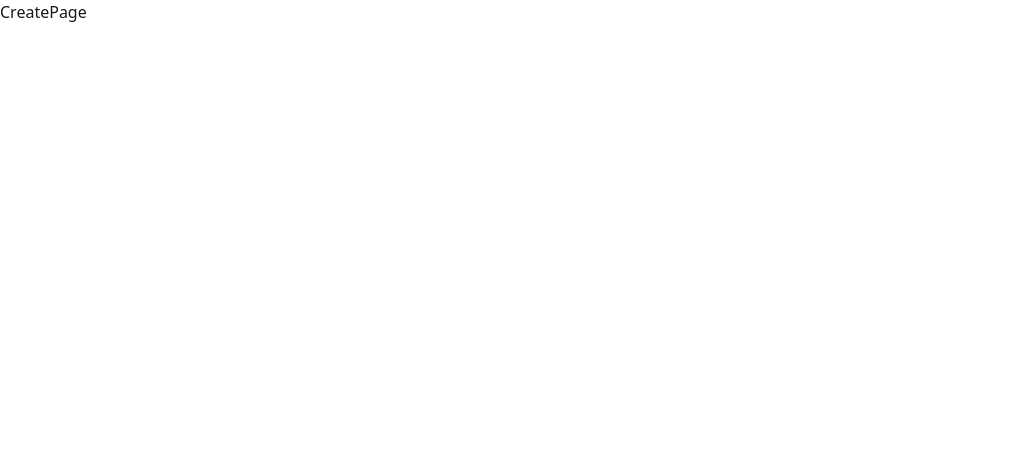
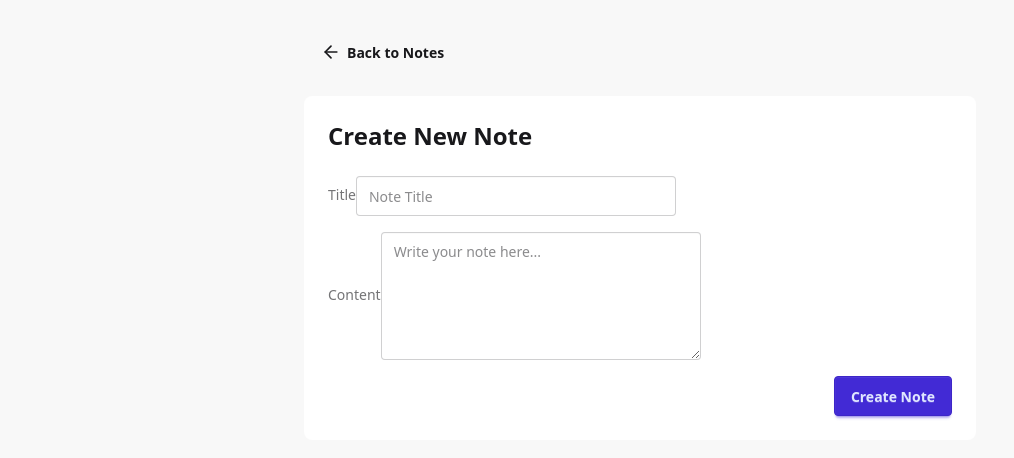
Before and after one commit to Maylon-tech/Think-Board, a React app in the folder frontend/: page /create in a window 1280 px wide. Shown: the top 458 px of the page, without its empty margins (0-1014 px from the left). Built offline with nearby package versions, Linux system fonts and the light colour scheme; the HTML template or start-up script is replaced by a standard one.

Commit message:
start create add note page

```diff
--- a/frontend/src/App.jsx
+++ b/frontend/src/App.jsx
@@ -7,7 +7,8 @@
 function App() {
 
   return (
-    <div data-theme="forest">
+    <div classsName="relative w-full h-full">
+      <div className="absolute inset-0 z-0 h-full w-full items-center px-5 py-24 [background:radial-gradient(125%_125_at_50%_10%,#000_60%,#00ff9d40_100%)]"></div>
       <Routes>
         <Route path="/" element={<HomePage />} />
         <Route path="/create" element={<CreatePage />} />
--- a/frontend/src/components/Navbar.jsx
+++ b/frontend/src/components/Navbar.jsx
@@ -1,4 +1,4 @@
-import { Link } from 'react-router'
+import { Link } from 'react-router-dom'
 import { PlusIcon } from 'lucide-react'
 
 const Navbar = () => {
@@ -7,8 +7,8 @@
           <div className="mx-auto max-w-6xl p-4">
               <div className="flex items-center justify-between">
                   <h1 className="text-3xl font-bold text-primary font-mono tracking-tight">ThinkBoard</h1>
-                  <div className="flex items-center gap-4">
-                      <Link to={"/create"} className='btn btn-primary'>
+                  <div className="flex items-center gap-4 cursor-pointer">
+                      <Link to="/create" className='btn btn-primary'>
                           <PlusIcon className="size-5" />
                           <span>New Note</span>
                       </Link>
--- a/frontend/src/components/NoteCard.jsx
+++ b/frontend/src/components/NoteCard.jsx
@@ -1,5 +1,5 @@
 import { PenSquareIcon, Trash2Icon } from "lucide-react"
-import { Link } from "react-router"
+import { Link } from "react-router-dom"
 import { formatDate } from "../libs/utils"
 
 
--- a/frontend/src/pages/CreatePage.jsx
+++ b/frontend/src/pages/CreatePage.jsx
@@ -1,9 +1,95 @@
-
+import axios from "axios"
+import { ArrowLeftIcon } from "lucide-react"
+import { useState } from "react"
+import toast from "react-hot-toast"
+import { Link, useNavigate } from "react-router-dom"
 
 const CreatePage = () => {
+  const [title, setTitle] = useState("")
+  const [content, setContent] = useState("")
+  const [loading, setLoading] = useState(false)
+
+  const navigate = useNavigate()
+
+  const handleSubmit = async (e) => {
+    e.preventDefault()
+
+    if (!title.trim() || !content.trim()) {
+      toast.error("All fields are required.!")
+      return
+    }
+
+    setLoading(true)
+    try {
+      await axios.post("http://localhost:5001/api/notes", {
+        title,
+        content
+      })
+      toast.success("Note created successfully.")
+      navigate("/")
+    } catch (error) {
+      console.log("Error creating note", error)
+      toast.error("Failed to create note.")
+    } finally {
+      setLoading(false)
+    }
+
+    console.log(title)
+    console.log(content)
+  }
+
   return (
-    <div>
-      CreatePage
+    <div className="min-h-screen bg-base-200">
+      <div className="container mx-auto px-4 py-8">
+        <div className="max-w-2xl mx-auto">
+          <Link to="/" className="btn btn-ghost mb-6">
+            <ArrowLeftIcon className="size-5" />
+            Back to Notes
+          </Link>
+
+          <div className="card bg-base-100">
+            <div className="card-body">
+              <h2 className="card-title text-2xl mb-4">Create New Note</h2>
+              <form onSubmit={handleSubmit} className="">
+                <div className="form-control mb-4">
+                  <label htmlFor="" className="label">
+                    <span className="label-text">Title</span>
+                  </label>
+                  <input
+                    type="text"
+                    placeholder="Note Title"
+                    className="input input-bordered"
+                    value={title}
+                    onChange={(e) => setTitle(e.target.value)}
+                  />
+                </div>
+
+                <div className="form-control mb-4">
+                  <label htmlFor="" className="label">
+                    <span className="label-text">Content</span>
+                  </label>
+                  <textarea
+                    type="text"
+                    placeholder="Write your note here..."
+                    className="textarea textarea-bordered h-32"
+                    value={content}
+                    onChange={(e) => setContent(e.target.value)}
+                  />
+                </div>
+
+                <div className="card-actions  justify-end">
+                  <button className="btn btn-primary" disabled={loading} type="submit">
+                    { loading ? "Creating..." : "Create Note" }
+                  </button>
+                </div>
+
+              </form>
+
+            </div>
+
+          </div>
+        </div>
+      </div>
     </div>
   )
 }
```
